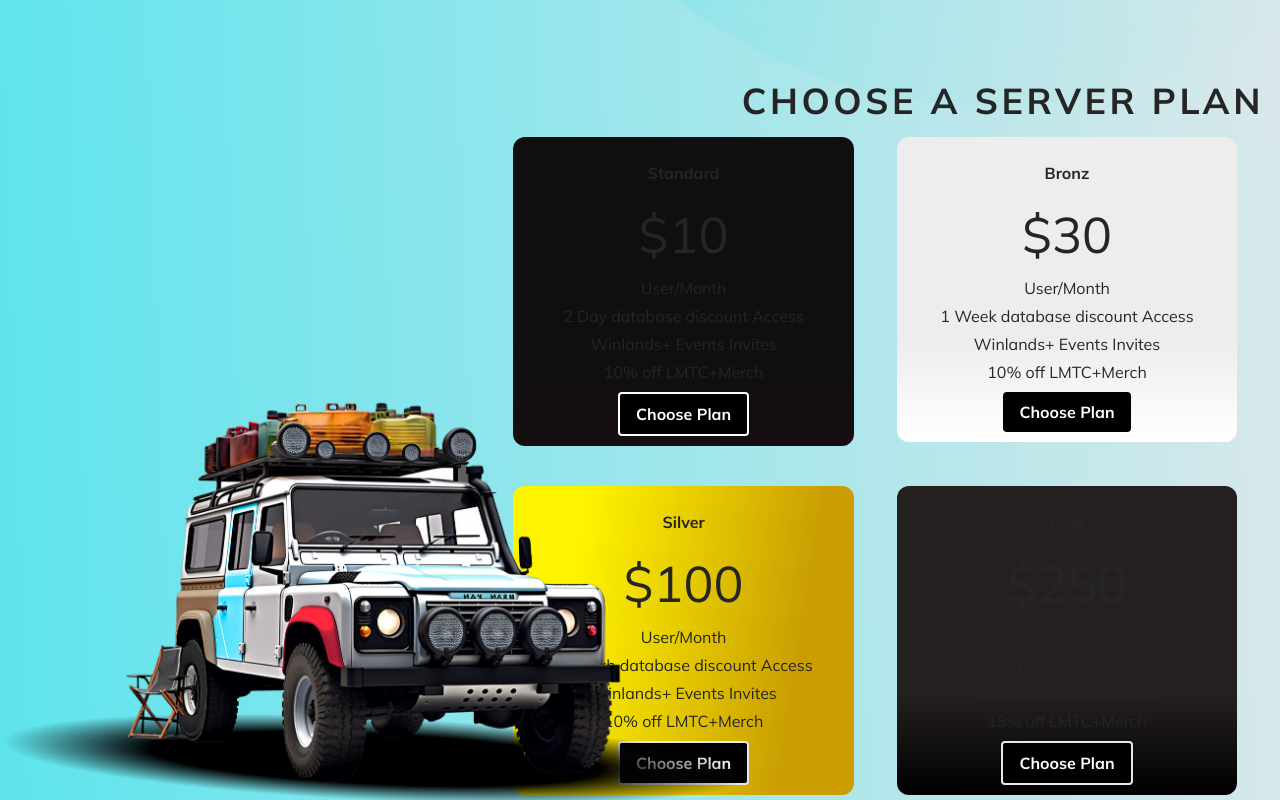
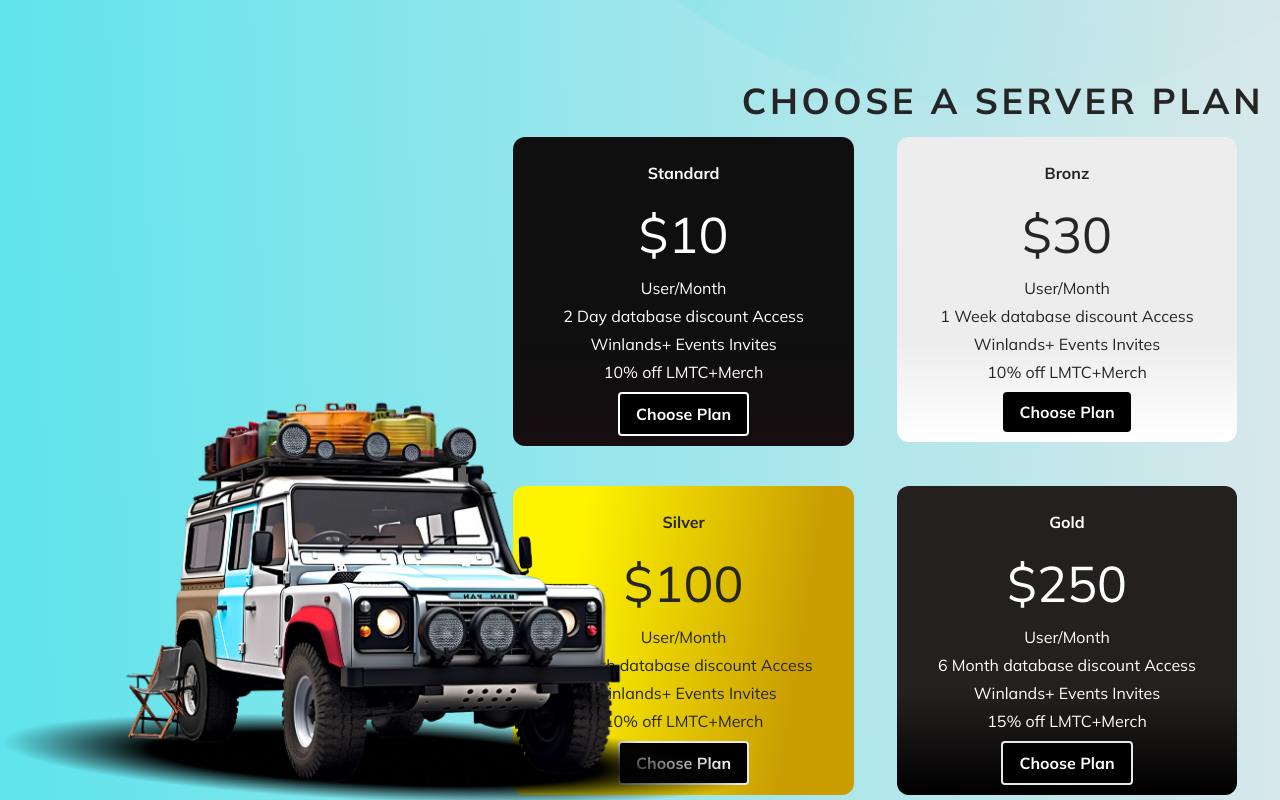
Before and after one commit to Cameron933/winlads-client, a React (Vite) app: page / in a window 1280 px wide. Shown: the part 3160-3960 px from the top of the page. Built offline with nearby package versions, Linux system fonts and the light colour scheme.

Commit message:
update styling

```diff
--- a/src/components/fifthpage/Fifthpage.jsx
+++ b/src/components/fifthpage/Fifthpage.jsx
@@ -43,7 +43,7 @@ function Fifthpage() {
               className="lg:grid grid-cols-2 gap-y-10 relative"
               style={{ zIndex: "2" }}
             >
-              <div className="p-0 mb-2 lg:mb-0" style={{ background: "" }}>
+              <div className="p-0 mb-2 lg:mb-0 text-white" style={{ background: "" }}>
                 <div
                   className="flex allcolor-white flex-col justify-center items-center rounded-xl m-auto transition duration-700 hover:scale-105 lg:mr-0"
                   style={{
@@ -137,7 +137,7 @@ function Fifthpage() {
                   bg="linear-gradient(99deg, #46ED43 19.06%, #0D9D01 80.34%)"
                 /> */}
               </div>
-              <div className="p-0 mb-2 lg:mb-0" style={{ background: "" }}>
+              <div className="p-0 mb-2 lg:mb-0 text-white" style={{ background: "" }}>
                 <Plancard
 
                   price="$250"
```
